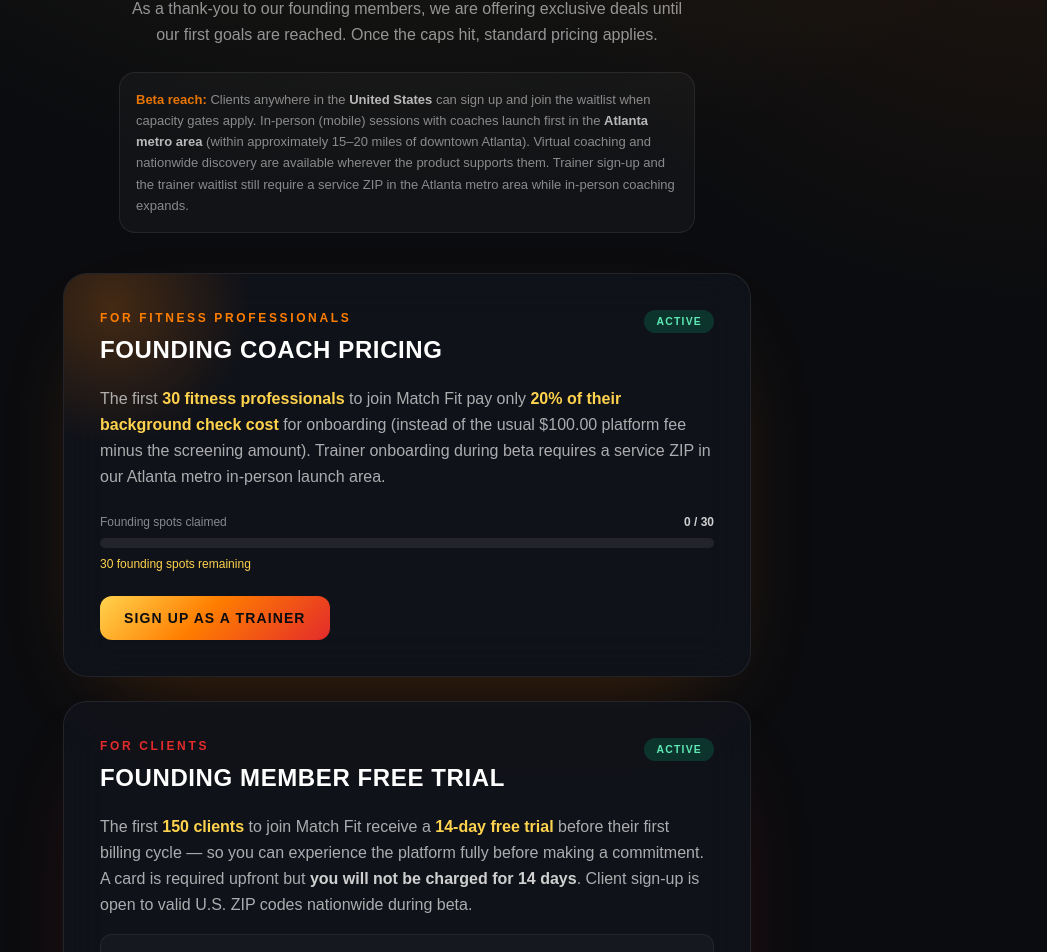
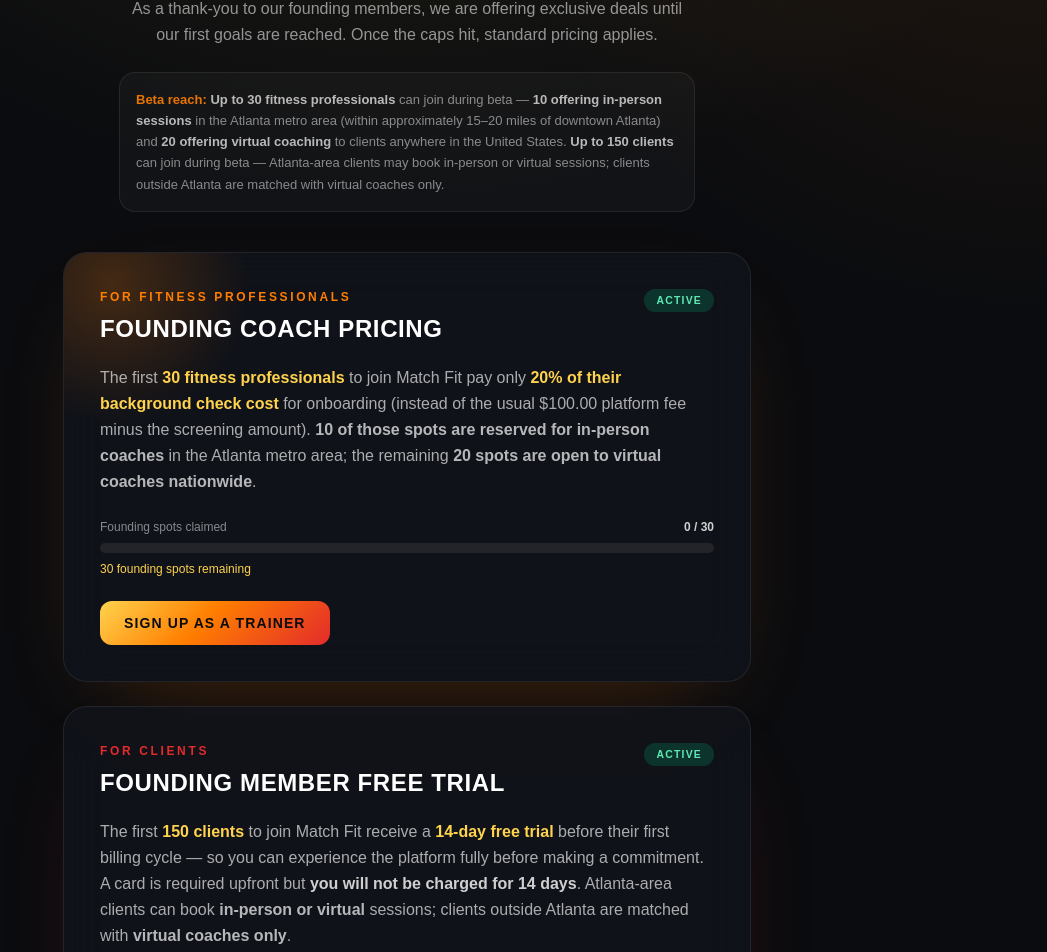
Before and after one commit to northsideventuresllc-sketch/matchfit, a Next.js app: page /promos in a window 1280 px wide. Shown: the part 240-1192 px from the top of the page, without its empty margins (233-1280 px from the left). Built offline with nearby package versions, Linux system fonts and the light colour scheme; no server answers; the database is empty.

Commit message:
Update beta reach information and client options

```diff
--- a/src/app/promos/page.tsx
+++ b/src/app/promos/page.tsx
@@ -90,13 +90,15 @@
             reached. Once the caps hit, standard pricing applies.
           </p>
           <div className="mx-auto mt-6 max-w-xl rounded-2xl border border-white/[0.08] bg-white/[0.03] p-4 text-left text-xs leading-relaxed text-white/50 sm:text-[13px]">
-            <span className="font-semibold text-[#FF7E00]/90">Beta reach:</span> Clients anywhere in the{" "}
-            <span className="font-semibold text-white/70">United States</span> can sign up and join the waitlist when
-            capacity gates apply. In-person (mobile) sessions with coaches launch first in the{" "}
-            <span className="font-semibold text-white/70">Atlanta metro area</span> (within approximately 15–20 miles of
-            downtown Atlanta). Virtual coaching and nationwide discovery are available wherever the product supports
-            them. Trainer sign-up and the trainer waitlist still require a service ZIP in the Atlanta metro area while
-            in-person coaching expands.
+            <span className="font-semibold text-[#FF7E00]/90">Beta reach:</span>{" "}
+            <span className="font-semibold text-white/70">Up to 30 fitness professionals</span> can join during beta —
+            {" "}<span className="font-semibold text-white/70">10 offering in-person sessions</span> in the Atlanta metro area
+            (within approximately 15&ndash;20 miles of downtown Atlanta) and{" "}
+            <span className="font-semibold text-white/70">20 offering virtual coaching</span> to clients anywhere in the
+            United States.{" "}
+            <span className="font-semibold text-white/70">Up to 150 clients</span> can join during beta &mdash;
+            Atlanta-area clients may book in-person or virtual sessions; clients outside Atlanta are matched with
+            virtual coaches only.
           </div>
         </div>
 
@@ -132,8 +134,10 @@
                 <span className="font-bold text-[#FFD34E]">{trainerFoundingMax} fitness professionals</span>{" "}
                 to join Match Fit pay only{" "}
                 <span className="font-bold text-[#FFD34E]">20% of their background check cost</span> for
-                onboarding (instead of the usual $100.00 platform fee minus the screening amount). Trainer onboarding
-                during beta requires a service ZIP in our Atlanta metro in-person launch area.
+                onboarding (instead of the usual $100.00 platform fee minus the screening amount).{" "}
+                <span className="font-semibold text-white/70">10 of those spots are reserved for in-person coaches</span>{" "}
+                in the Atlanta metro area; the remaining{" "}
+                <span className="font-semibold text-white/70">20 spots are open to virtual coaches nationwide</span>.
               </p>
 
               <div className="mt-6 space-y-2">
@@ -219,7 +223,9 @@
                 <span className="font-semibold text-white/80">
                   you will not be charged for {trialDays} days
                 </span>
-                . Client sign-up is open to valid U.S. ZIP codes nationwide during beta.
+                . Atlanta-area clients can book{" "}
+                <span className="font-semibold text-white/70">in-person or virtual</span> sessions; clients outside Atlanta are matched with{" "}
+                <span className="font-semibold text-white/70">virtual coaches only</span>.
               </p>
 
               <div className="mt-4 rounded-xl border border-white/[0.06] bg-white/[0.03] p-4">
```
